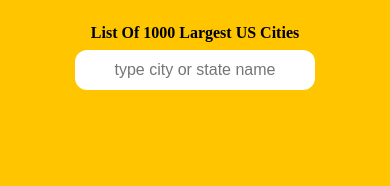
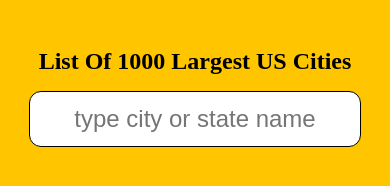
Before and after one commit to AlirezaMohammadi-git/Simple-Online-Form-Search, a plain HTML site: page index.html in a window 390 px wide. Drawn offline with Linux system fonts and the light colour scheme; no server answers.

Commit message:
add support for small screens

```diff
--- a/style.css
+++ b/style.css
@@ -16,6 +16,9 @@ ol {
   list-style: none;
 }
 
+.suggestion {
+  margin-bottom: 1.6rem;
+}
 .suggestion li:nth-child(2n+1) {
   transform: perspective(100px) rotateX(-3deg) translateY(3px);
   background: linear-gradient(to bottom, #ffffff 0%, #EFEFEF 100%);
@@ -73,8 +76,26 @@ h1 {
 /* 576px / 16px = 36rem */
 @media (max-width:36rem) {
 
-  html {
-    font-size: 50%;
+  body {
+    font-size: 60%;
+  }
+
+  h1 {
+    font-size: x-large;
+  }
+
+  .search_input {
+    width: 85%;
+    border: 1px solid black;
+    font-size: 1.5rem;
+    font-weight: lighter;
+    padding: 0px 10px;
+    height: 3.5rem;
+  }
+
+  .suggestion li {
+    width: 18rem;
+    font-size: 0.9rem;
   }
 
 }
```
